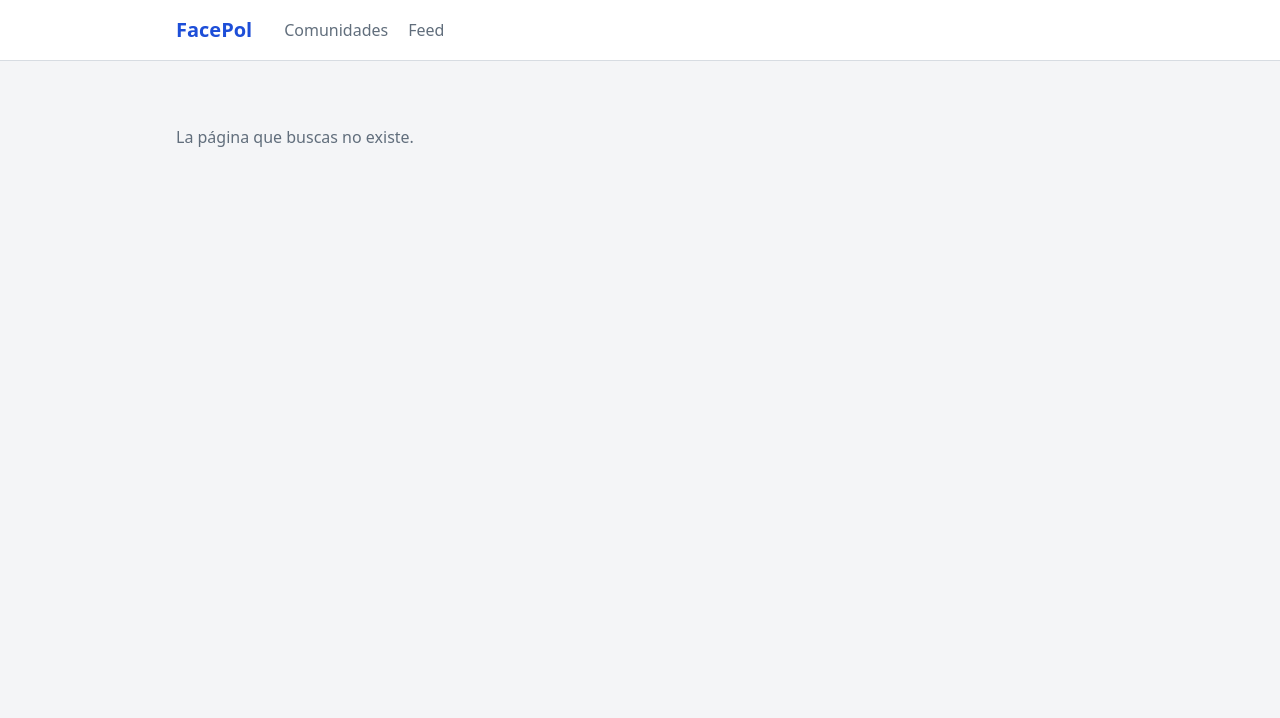
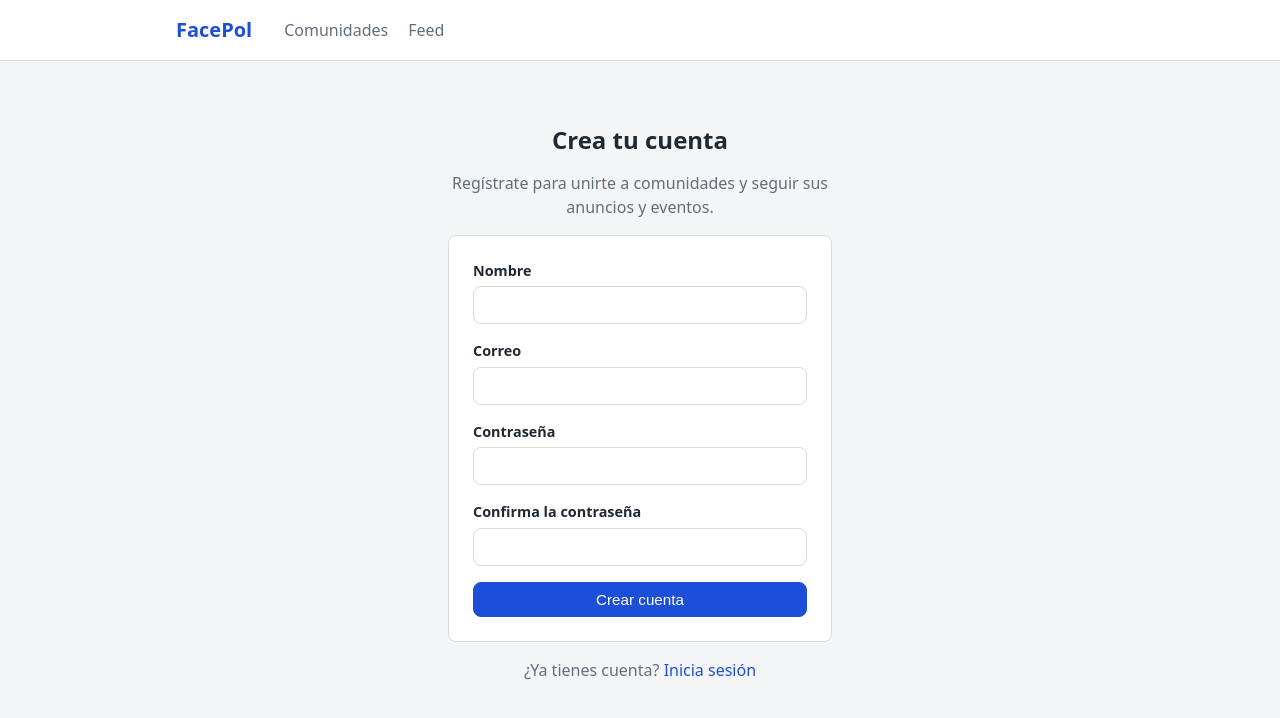
Before and after one commit to isaltosf/FacePol, a React (Vite) app in the folder frontend/: page /registro in a window 1280 px wide. Shown: the top 718 px of the page. Built offline with nearby package versions, Linux system fonts and the light colour scheme; no server answers.

Commit message:
feat(auth): registro de usuarios con endpoint, ruta y pantalla

```diff
--- a/frontend/src/features/publicaciones/IniciarSesion.tsx
+++ b/frontend/src/features/publicaciones/IniciarSesion.tsx
@@ -1,5 +1,6 @@
 import { useState } from 'react'
 import type { FormEvent } from 'react'
+import { Link } from 'react-router-dom'
 import { iniciarSesion } from './api'
 import { guardarSesion } from './sesion'
 
@@ -73,6 +74,10 @@ export default function IniciarSesion({ mensaje = 'Necesitas iniciar sesión par
             {enviando ? 'Ingresando…' : 'Ingresar'}
           </button>
         </form>
+
+        <p className="texto-suave">
+          ¿No tienes cuenta? <Link to="/registro">Regístrate</Link>
+        </p>
       </section>
     </div>
   )
--- /dev/null
+++ b/frontend/src/features/publicaciones/Registrarse.tsx
@@ -0,0 +1,131 @@
+import { useState } from 'react'
+import type { FormEvent } from 'react'
+import { Link, useNavigate } from 'react-router-dom'
+import { ErrorValidacion } from '../../api/client'
+import { registrarse } from './api'
+import { guardarSesion } from './sesion'
+import { REGISTRO_VACIO } from './types'
+import type { ErroresValidacion } from '../../api/client'
+import type { DatosRegistro } from './types'
+
+/** Pinta los mensajes que el backend devolvió para un campo concreto. */
+function ErroresDelCampo({ mensajes }: { mensajes: string[] | undefined }) {
+  if (mensajes === undefined || mensajes.length === 0) return null
+
+  return <p className="error-campo">{mensajes.join(' ')}</p>
+}
+
+/**
+ * Pantalla de registro de una cuenta nueva.
+ *
+ * Es el complemento de `IniciarSesion`: pega contra POST /api/register, que
+ * devuelve el mismo par token/usuario que el login, así que al terminar se
+ * guarda la sesión con el mismo mecanismo y se entra directo al feed.
+ * Todo el que se registra queda como estudiante; el rol no se elige aquí.
+ */
+export default function Registrarse() {
+  const navegar = useNavigate()
+  const [datos, setDatos] = useState<DatosRegistro>(REGISTRO_VACIO)
+  const [errores, setErrores] = useState<ErroresValidacion>({})
+  const [mensaje, setMensaje] = useState('')
+  const [enviando, setEnviando] = useState(false)
+
+  /** Actualiza un campo sin perder el resto del formulario. */
+  function cambiar<C extends keyof DatosRegistro>(campo: C, valor: DatosRegistro[C]) {
+    setDatos((anteriores) => ({ ...anteriores, [campo]: valor }))
+  }
+
+  async function enviar(evento: FormEvent<HTMLFormElement>) {
+    evento.preventDefault()
+
+    setEnviando(true)
+    setMensaje('')
+    setErrores({})
+
+    try {
+      const { token, user } = await registrarse(datos)
+      guardarSesion(token, user)
+      navegar('/feed')
+    } catch (problema: unknown) {
+      if (problema instanceof ErrorValidacion) {
+        setMensaje(problema.message)
+        setErrores(problema.errors)
+      } else {
+        setMensaje(
+          problema instanceof Error ? problema.message : 'No se pudo crear la cuenta.',
+        )
+      }
+
+      setEnviando(false)
+    }
+  }
+
+  return (
+    <div className="contenedor-centrado">
+      <section>
+        <h1>Crea tu cuenta</h1>
+        <p className="texto-suave">
+          Regístrate para unirte a comunidades y seguir sus anuncios y eventos.
+        </p>
+
+        {mensaje !== '' && <p className="alerta-error">{mensaje}</p>}
+
+        <form className="formulario" onSubmit={enviar} noValidate>
+          <div className="campo">
+            <label htmlFor="name">Nombre</label>
+            <input
+              id="name"
+              className={errores.name ? 'invalido' : undefined}
+              value={datos.name}
+              onChange={(evento) => cambiar('name', evento.target.value)}
+            />
+            <ErroresDelCampo mensajes={errores.name} />
+          </div>
+
+          <div className="campo">
+            <label htmlFor="email">Correo</label>
+            <input
+              id="email"
+              type="email"
+              className={errores.email ? 'invalido' : undefined}
+              value={datos.email}
+              onChange={(evento) => cambiar('email', evento.target.value)}
+            />
+            <ErroresDelCampo mensajes={errores.email} />
+          </div>
+
+          <div className="campo">
+            <label htmlFor="password">Contraseña</label>
+            <input
+              id="password"
+              type="password"
+              className={errores.password ? 'invalido' : undefined}
+              value={datos.password}
+              onChange={(evento) => cambiar('password', evento.target.value)}
+            />
+            <ErroresDelCampo mensajes={errores.password} />
+          </div>
+
+          <div className="campo">
+            <label htmlFor="password_confirmation">Confirma la contraseña</label>
+            <input
+              id="password_confirmation"
+              type="password"
+              className={errores.password ? 'invalido' : undefined}
+              value={datos.password_confirmation}
+              onChange={(evento) => cambiar('password_confirmation', evento.target.value)}
+            />
+          </div>
+
+          <button className="boton" type="submit" disabled={enviando}>
+            {enviando ? 'Creando cuenta…' : 'Crear cuenta'}
+          </button>
+        </form>
+
+        <p className="texto-suave">
+          ¿Ya tienes cuenta? <Link to="/feed">Inicia sesión</Link>
+        </p>
+      </section>
+    </div>
+  )
+}
--- a/frontend/src/features/publicaciones/api.ts
+++ b/frontend/src/features/publicaciones/api.ts
@@ -2,6 +2,7 @@ import { api } from '../../api/client'
 import { obtenerToken } from './sesion'
 import type {
   DatosPublicacion,
+  DatosRegistro,
   Publicacion,
   RespuestaPaginada,
   RespuestaRecurso,
@@ -22,6 +23,21 @@ function apiAutenticada<T>(path: string, options: RequestInit = {}): Promise<T>
       ...options.headers,
     },
   })
+}
+
+/** POST /api/register — crea la cuenta y devuelve el mismo par token/usuario que el login. */
+export async function registrarse(
+  datos: DatosRegistro,
+): Promise<{ token: string; user: UsuarioSesion }> {
+  const respuesta = await api<RespuestaRecurso<{ token: string; user: UsuarioSesion }>>(
+    '/register',
+    {
+      method: 'POST',
+      body: JSON.stringify(datos),
+    },
+  )
+
+  return respuesta.data
 }
 
 /** POST /api/login — no requiere token, así que usa `api()` directamente. */
--- a/frontend/src/features/publicaciones/routes.tsx
+++ b/frontend/src/features/publicaciones/routes.tsx
@@ -1,11 +1,13 @@
 import type { RouteObject } from 'react-router-dom'
 import Feed from './Feed'
 import FormularioPublicacion from './FormularioPublicacion'
+import Registrarse from './Registrarse'
 
 /** Rutas del módulo Publicaciones. */
 const rutas: RouteObject[] = [
   { path: 'feed', element: <Feed /> },
   { path: 'comunidades/:id/publicaciones/nueva', element: <FormularioPublicacion /> },
+  { path: 'registro', element: <Registrarse /> },
 ]
 
 export default rutas
--- a/frontend/src/features/publicaciones/types.ts
+++ b/frontend/src/features/publicaciones/types.ts
@@ -70,7 +70,22 @@ export interface RespuestaRecurso<T> {
   data: T
 }
 
-/** Usuario autenticado, tal como lo devuelve POST /api/login. */
+/** Datos que viajan al backend al registrar una cuenta nueva. */
+export interface DatosRegistro {
+  name: string
+  email: string
+  password: string
+  password_confirmation: string
+}
+
+export const REGISTRO_VACIO: DatosRegistro = {
+  name: '',
+  email: '',
+  password: '',
+  password_confirmation: '',
+}
+
+/** Usuario autenticado, tal como lo devuelven POST /api/login y POST /api/register. */
 export interface UsuarioSesion {
   id: number
   nombre: string
```
Also changed, not shown: 2 other files (tests, documents, lock files or other folders).
